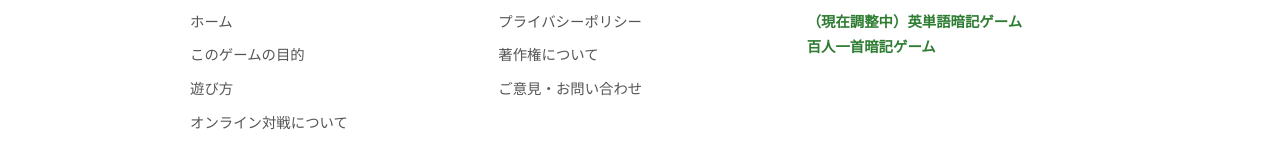
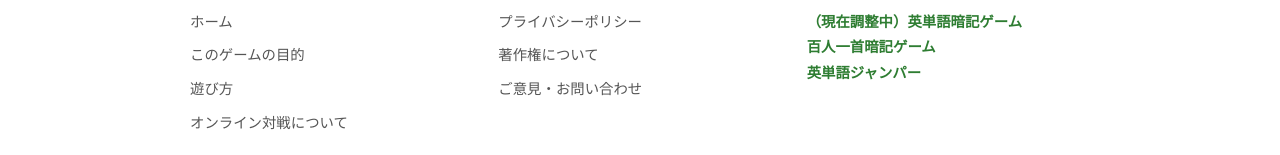
Before and after one commit to SatoHaruya/-, a plain HTML site: page index.html in a window 1280 px wide. Shown: the part 676-831 px from the top of the page. Drawn offline with Linux system fonts and the light colour scheme.

Commit message:
Add link to 英単語ジャンパー in index.html

```diff
--- a/index.html
+++ b/index.html
@@ -372,6 +372,10 @@
 
                             百人一首暗記ゲーム
                         </a>
+                        <br>
+                         <a href="https://r7kumadaifuzoku0117-ui.github.io/-/" target="_blank" rel="noopener noreferrer" style="font-weight: bold; color: var(--primary-color);">
+                            英単語ジャンパー
+                         </a>
                     </li>
                 </ul>
             </div>
```
